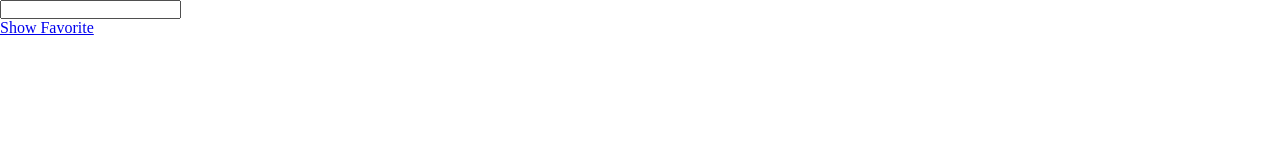
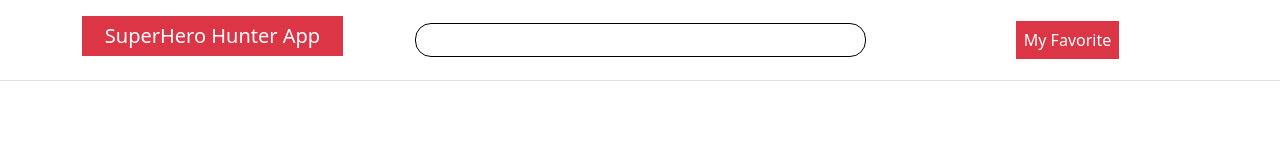
Before and after one commit to Atish-DEV/superhero-hunter, a plain HTML site: page index.html in a window 1280 px wide. Drawn offline with nearby package versions, Linux system fonts and the light colour scheme.

Commit message:
header finished

```diff
--- a/index.html
+++ b/index.html
@@ -5,18 +5,36 @@
     <meta http-equiv="X-UA-Compatible" content="IE=edge">
     <meta name="viewport" content="width=device-width, initial-scale=1.0">
     <title>SuperHero Hunter</title>
+    <link href="https://cdn.jsdelivr.net/npm/bootstrap@5.0.2/dist/css/bootstrap.min.css" rel="stylesheet"
+    integrity="sha384-EVSTQN3/azprG1Anm3QDgpJLIm9Nao0Yz1ztcQTwFspd3yD65VohhpuuCOmLASjC" crossorigin="anonymous">
+    <link rel="stylesheet" href="https://cdnjs.cloudflare.com/ajax/libs/font-awesome/6.3.0/css/all.min.css"
+    integrity="sha512-SzlrxWUlpfuzQ+pcUCosxcglQRNAq/DZjVsC0lE40xsADsfeQoEypE+enwcOiGjk/bSuGGKHEyjSoQ1zVisanQ=="
+    crossorigin="anonymous" referrerpolicy="no-referrer" />
     <link rel="stylesheet" href="./style.css">
 </head>
 <body>
-    <header>
-        <form>
-            <input type="text" name="nameStartsWith" id="nameStartsWith">
-        </form>
-        <a href="./favHeros.html">Show Favorite</a>
+    <header class="container-fluid p-3 fixed-top border-bottom">
+        <div class="container">
+            <div class="row justify-content-between align-items-center">
+                <div class="col-md-3 text-center" >
+                    <a href="#" class="app-logo text-decoration-none">
+                        <h5 class="bg-danger p-2">
+                            SuperHero Hunter App
+                        </h5>
+                    </a>
+                </div>
+                    <form class="col-md-5">
+                        <input type="text" class="p-1 px-3" style="width:100%;" name="nameStartsWith" id="nameStartsWith">
+                    </form>
+                <div class="col-md-3 text-center mt-3 my-md-0">
+                    <a href="./favHeros.html" class="fav-btn bg-danger p-2 text-decoration-none">My Favorite</a>
+                </div>
+            </div>
+        </div>
     </header>
-    <main>
-        <div id="container">
-            <!-- <div id="singleHeroDetails">
+    <main class="container-fluid">
+        <div id="container" style=" height:500px;" class="hero-container container p-2  overflow-scroll">
+         <!-- <div id="singleHeroDetails">
                 <img src="">
                 <h2 id="name">Spider Man</h2>
                 <h3 id="details">xxx</h3>
@@ -44,6 +62,51 @@
            <button id="closeBtn" class="close-btn">&times;</button>
         </div>
     </div>
+
+
+
+
+
+
+
+
+
+
+        <!-- <form>
+            <input type="text" name="nameStartsWith" id="nameStartsWith">
+        </form>
+        <a href="./favHeros.html">Show Favorite</a>
+    </header>
+    <main>
+        <div id="container">
+         <div id="singleHeroDetails">
+                <img src="">
+                <h2 id="name">Spider Man</h2>
+                <h3 id="details">xxx</h3>
+            </div>
+        </div>
+    </main>
+    <div id="modal" class="modal">
+        <div id="modal-content" class="modal-content">
+           <div class="modal-header">
+            <h2 id="name-content">Hero Name</h2>
+           </div>
+           <div class="modal-body">
+            <div class="img-container">
+            <img src="" alt="hero-image">
+            </div>
+            <div class="desc">
+                <h3>
+                    Description
+                </h3>
+                <hr/>
+                <p id="desc-content">
+                </p>
+            </div>
+           </div>
+           <button id="closeBtn" class="close-btn">&times;</button>
+        </div>
+    </div> -->
   <script src="https://code.jquery.com/jquery-3.6.3.js" integrity="sha256-nQLuAZGRRcILA+6dMBOvcRh5Pe310sBpanc6+QBmyVM=" crossorigin="anonymous"></script>
   <script src="script.js"></script>
 
--- a/style.css
+++ b/style.css
@@ -1,3 +1,19 @@
+.app-logo>h5{
+    color:white;
+}
+form>input[type=text]{
+    border-radius: 16px;
+    outline: none;
+    border: 1px solid black;
+}
+.fav-btn{
+    color:white;
+}
+main{
+    width: 100%;
+    height: 100%;
+    padding-top: 10%;
+}
 #container{
     display: flex;
     flex-wrap: wrap;
```
